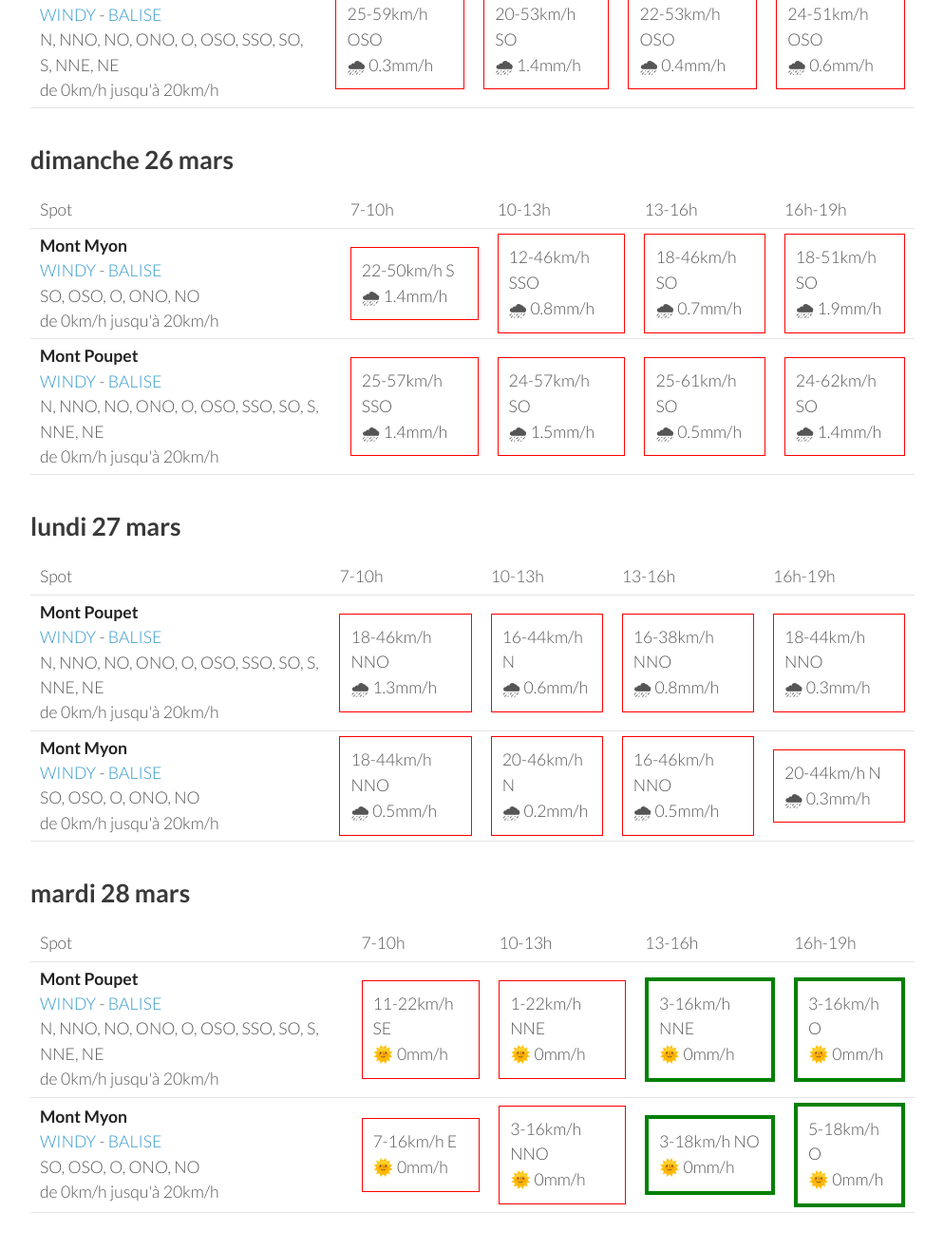
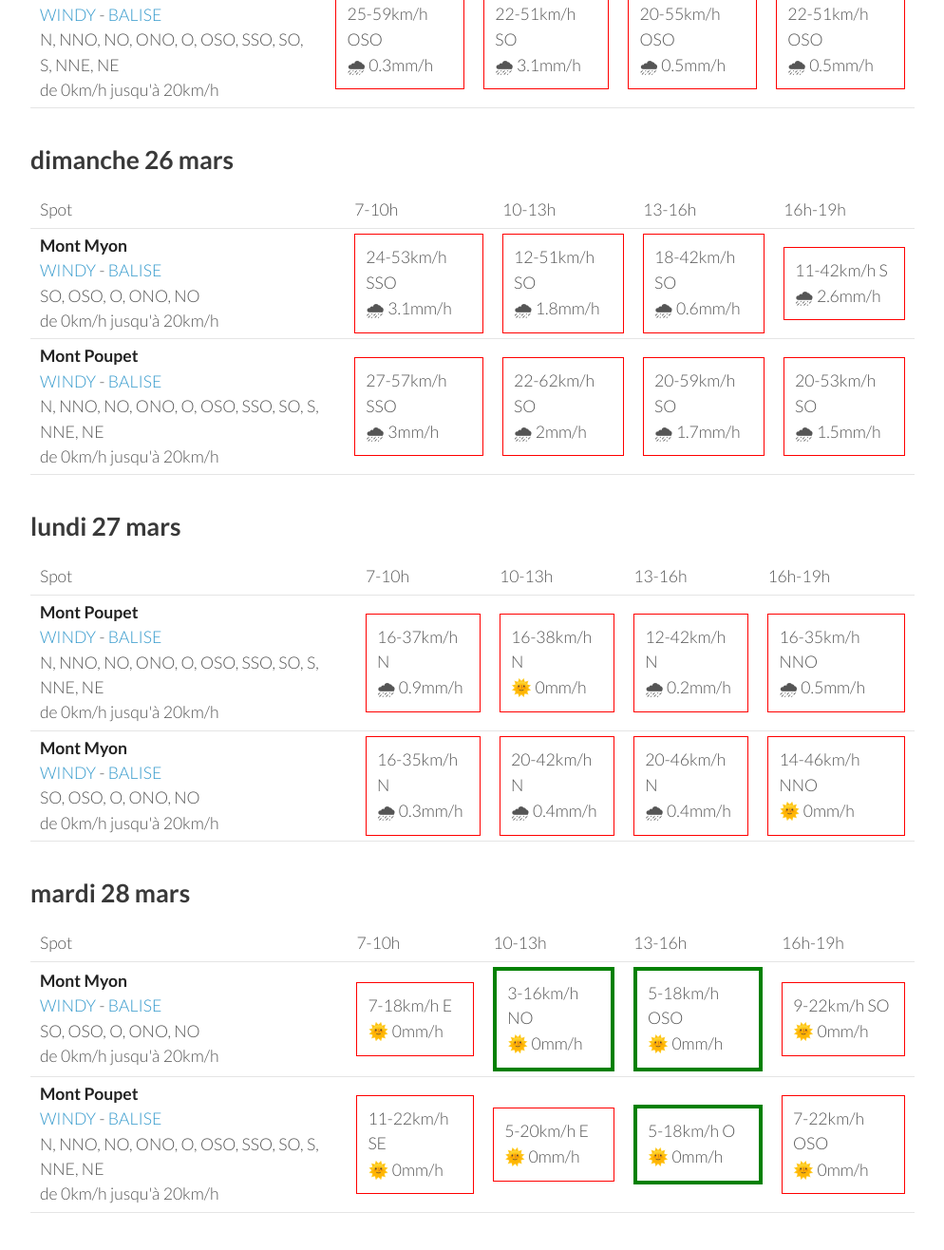
Before and after one commit to parapente-dans-le-nord/parapente-dans-le-nord.github.io, a Jekyll site: the page built from jura.markdown, in a window 1280 px wide and 1400 px high, scrolled down 1284 px. Shown: the top 1316 px of the window at 95% size, without its empty margins (26-1020 px from the left). Built offline with Jekyll 4.4.1, drawn with Linux system fonts in a browser that asks for light colours; some of the changed text lies outside the part shown.

Commit message:
update index.markdown

```diff
--- a/jura.markdown
+++ b/jura.markdown
@@ -7,7 +7,7 @@ title:  "Tous les spots"
 {: .links}
 
 # Prevision Windy, modèle Arome
-page mise à jour le jeudi 23 mars 19:20
+page mise à jour le jeudi 23 mars 22:20
 
 ## jeudi 23 mars
 
@@ -95,9 +95,9 @@ page mise à jour le jeudi 23 mars 19:20
         <td><strong>Mont Myon</strong><br><a href="https://windy.com/46.331/5.397?45.898,5.394,8,m:eWoagj8">WINDY</a> - <span class=""><a href="http://www.balisemeteo.com/balise.php?idBalise=70">BALISE</a> </span><br> <span class="vent-favorable">SO, OSO, O, ONO, NO</span><br><span class="force-vent">de 0km/h jusqu'à 20km/h</span> </td>
 
             <td><div class="not-flyable"><p>12-40km/h SO</p><p>🌞 0mm/h</p></div></td>
-            <td><div class="not-flyable"><p>12-38km/h SSO</p><p>🌧 1.3mm/h</p></div></td>
-            <td><div class="not-flyable"><p>14-37km/h OSO</p><p>🌧 0.5mm/h</p></div></td>
-            <td><div class="not-flyable"><p>12-37km/h OSO</p><p>🌧 0.4mm/h</p></div></td>
+            <td><div class="not-flyable"><p>14-38km/h SSO</p><p>🌧 1.5mm/h</p></div></td>
+            <td><div class="not-flyable"><p>12-40km/h OSO</p><p>🌧 0.3mm/h</p></div></td>
+            <td><div class="not-flyable"><p>16-35km/h OSO</p><p>🌧 0.3mm/h</p></div></td>
 
 
     </tr>
@@ -105,9 +105,9 @@ page mise à jour le jeudi 23 mars 19:20
         <td><strong>Mont Poupet</strong><br><a href="https://windy.com/46.970/5.876?46.541,5.876,8">WINDY</a> - <span class=""><a href="http://www.balisemeteo.com/balise.php?idBalise=92">BALISE</a> </span><br> <span class="vent-favorable">N, NNO, NO, ONO, O, OSO, SSO, SO, S, NNE, NE</span><br><span class="force-vent">de 0km/h jusqu'à 20km/h</span> </td>
 
             <td><div class="not-flyable"><p>25-59km/h OSO</p><p>🌧 0.3mm/h</p></div></td>
-            <td><div class="not-flyable"><p>20-53km/h SO</p><p>🌧 1.4mm/h</p></div></td>
-            <td><div class="not-flyable"><p>22-53km/h OSO</p><p>🌧 0.4mm/h</p></div></td>
-            <td><div class="not-flyable"><p>24-51km/h OSO</p><p>🌧 0.6mm/h</p></div></td>
+            <td><div class="not-flyable"><p>22-51km/h SO</p><p>🌧 3.1mm/h</p></div></td>
+            <td><div class="not-flyable"><p>20-55km/h OSO</p><p>🌧 0.5mm/h</p></div></td>
+            <td><div class="not-flyable"><p>22-51km/h OSO</p><p>🌧 0.5mm/h</p></div></td>
 
 
     </tr>
@@ -130,20 +130,20 @@ page mise à jour le jeudi 23 mars 19:20
 <tr>
         <td><strong>Mont Myon</strong><br><a href="https://windy.com/46.331/5.397?45.898,5.394,8,m:eWoagj8">WINDY</a> - <span class=""><a href="http://www.balisemeteo.com/balise.php?idBalise=70">BALISE</a> </span><br> <span class="vent-favorable">SO, OSO, O, ONO, NO</span><br><span class="force-vent">de 0km/h jusqu'à 20km/h</span> </td>
 
-            <td><div class="not-flyable"><p>22-50km/h S</p><p>🌧 1.4mm/h</p></div></td>
-            <td><div class="not-flyable"><p>12-46km/h SSO</p><p>🌧 0.8mm/h</p></div></td>
-            <td><div class="not-flyable"><p>18-46km/h SO</p><p>🌧 0.7mm/h</p></div></td>
-            <td><div class="not-flyable"><p>18-51km/h SO</p><p>🌧 1.9mm/h</p></div></td>
+            <td><div class="not-flyable"><p>24-53km/h SSO</p><p>🌧 3.1mm/h</p></div></td>
+            <td><div class="not-flyable"><p>12-51km/h SO</p><p>🌧 1.8mm/h</p></div></td>
+            <td><div class="not-flyable"><p>18-42km/h SO</p><p>🌧 0.6mm/h</p></div></td>
+            <td><div class="not-flyable"><p>11-42km/h S</p><p>🌧 2.6mm/h</p></div></td>
 
 
     </tr>
 <tr>
         <td><strong>Mont Poupet</strong><br><a href="https://windy.com/46.970/5.876?46.541,5.876,8">WINDY</a> - <span class=""><a href="http://www.balisemeteo.com/balise.php?idBalise=92">BALISE</a> </span><br> <span class="vent-favorable">N, NNO, NO, ONO, O, OSO, SSO, SO, S, NNE, NE</span><br><span class="force-vent">de 0km/h jusqu'à 20km/h</span> </td>
 
-            <td><div class="not-flyable"><p>25-57km/h SSO</p><p>🌧 1.4mm/h</p></div></td>
-            <td><div class="not-flyable"><p>24-57km/h SO</p><p>🌧 1.5mm/h</p></div></td>
-            <td><div class="not-flyable"><p>25-61km/h SO</p><p>🌧 0.5mm/h</p></div></td>
-            <td><div class="not-flyable"><p>24-62km/h SO</p><p>🌧 1.4mm/h</p></div></td>
+            <td><div class="not-flyable"><p>27-57km/h SSO</p><p>🌧 3mm/h</p></div></td>
+            <td><div class="not-flyable"><p>22-62km/h SO</p><p>🌧 2mm/h</p></div></td>
+            <td><div class="not-flyable"><p>20-59km/h SO</p><p>🌧 1.7mm/h</p></div></td>
+            <td><div class="not-flyable"><p>20-53km/h SO</p><p>🌧 1.5mm/h</p></div></td>
 
 
     </tr>
@@ -166,20 +166,20 @@ page mise à jour le jeudi 23 mars 19:20
 <tr>
         <td><strong>Mont Poupet</strong><br><a href="https://windy.com/46.970/5.876?46.541,5.876,8">WINDY</a> - <span class=""><a href="http://www.balisemeteo.com/balise.php?idBalise=92">BALISE</a> </span><br> <span class="vent-favorable">N, NNO, NO, ONO, O, OSO, SSO, SO, S, NNE, NE</span><br><span class="force-vent">de 0km/h jusqu'à 20km/h</span> </td>
 
-            <td><div class="not-flyable"><p>18-46km/h NNO</p><p>🌧 1.3mm/h</p></div></td>
-            <td><div class="not-flyable"><p>16-44km/h N</p><p>🌧 0.6mm/h</p></div></td>
-            <td><div class="not-flyable"><p>16-38km/h NNO</p><p>🌧 0.8mm/h</p></div></td>
-            <td><div class="not-flyable"><p>18-44km/h NNO</p><p>🌧 0.3mm/h</p></div></td>
+            <td><div class="not-flyable"><p>16-37km/h N</p><p>🌧 0.9mm/h</p></div></td>
+            <td><div class="not-flyable"><p>16-38km/h N</p><p>🌞 0mm/h</p></div></td>
+            <td><div class="not-flyable"><p>12-42km/h N</p><p>🌧 0.2mm/h</p></div></td>
+            <td><div class="not-flyable"><p>16-35km/h NNO</p><p>🌧 0.5mm/h</p></div></td>
 
 
     </tr>
 <tr>
         <td><strong>Mont Myon</strong><br><a href="https://windy.com/46.331/5.397?45.898,5.394,8,m:eWoagj8">WINDY</a> - <span class=""><a href="http://www.balisemeteo.com/balise.php?idBalise=70">BALISE</a> </span><br> <span class="vent-favorable">SO, OSO, O, ONO, NO</span><br><span class="force-vent">de 0km/h jusqu'à 20km/h</span> </td>
 
-            <td><div class="not-flyable"><p>18-44km/h NNO</p><p>🌧 0.5mm/h</p></div></td>
-            <td><div class="not-flyable"><p>20-46km/h N</p><p>🌧 0.2mm/h</p></div></td>
-            <td><div class="not-flyable"><p>16-46km/h NNO</p><p>🌧 0.5mm/h</p></div></td>
-            <td><div class="not-flyable"><p>20-44km/h N</p><p>🌧 0.3mm/h</p></div></td>
+            <td><div class="not-flyable"><p>16-35km/h N</p><p>🌧 0.3mm/h</p></div></td>
+            <td><div class="not-flyable"><p>20-42km/h N</p><p>🌧 0.4mm/h</p></div></td>
+            <td><div class="not-flyable"><p>20-46km/h N</p><p>🌧 0.4mm/h</p></div></td>
+            <td><div class="not-flyable"><p>14-46km/h NNO</p><p>🌞 0mm/h</p></div></td>
 
 
     </tr>
@@ -200,22 +200,22 @@ page mise à jour le jeudi 23 mars 19:20
       <td>16h-19h</td>
     </tr>
 <tr>
-        <td><strong>Mont Poupet</strong><br><a href="https://windy.com/46.970/5.876?46.541,5.876,8">WINDY</a> - <span class=""><a href="http://www.balisemeteo.com/balise.php?idBalise=92">BALISE</a> </span><br> <span class="vent-favorable">N, NNO, NO, ONO, O, OSO, SSO, SO, S, NNE, NE</span><br><span class="force-vent">de 0km/h jusqu'à 20km/h</span> </td>
+        <td><strong>Mont Myon</strong><br><a href="https://windy.com/46.331/5.397?45.898,5.394,8,m:eWoagj8">WINDY</a> - <span class=""><a href="http://www.balisemeteo.com/balise.php?idBalise=70">BALISE</a> </span><br> <span class="vent-favorable">SO, OSO, O, ONO, NO</span><br><span class="force-vent">de 0km/h jusqu'à 20km/h</span> </td>
 
-            <td><div class="not-flyable"><p>11-22km/h SE</p><p>🌞 0mm/h</p></div></td>
-            <td><div class="not-flyable"><p>1-22km/h NNE</p><p>🌞 0mm/h</p></div></td>
-            <td><div class="flyable"><p>3-16km/h NNE</p><p>🌞 0mm/h</p></div></td>
-            <td><div class="flyable"><p>3-16km/h O</p><p>🌞 0mm/h</p></div></td>
+            <td><div class="not-flyable"><p>7-18km/h E</p><p>🌞 0mm/h</p></div></td>
+            <td><div class="flyable"><p>3-16km/h NO</p><p>🌞 0mm/h</p></div></td>
+            <td><div class="flyable"><p>5-18km/h OSO</p><p>🌞 0mm/h</p></div></td>
+            <td><div class="not-flyable"><p>9-22km/h SO</p><p>🌞 0mm/h</p></div></td>
 
 
     </tr>
 <tr>
-        <td><strong>Mont Myon</strong><br><a href="https://windy.com/46.331/5.397?45.898,5.394,8,m:eWoagj8">WINDY</a> - <span class=""><a href="http://www.balisemeteo.com/balise.php?idBalise=70">BALISE</a> </span><br> <span class="vent-favorable">SO, OSO, O, ONO, NO</span><br><span class="force-vent">de 0km/h jusqu'à 20km/h</span> </td>
+        <td><strong>Mont Poupet</strong><br><a href="https://windy.com/46.970/5.876?46.541,5.876,8">WINDY</a> - <span class=""><a href="http://www.balisemeteo.com/balise.php?idBalise=92">BALISE</a> </span><br> <span class="vent-favorable">N, NNO, NO, ONO, O, OSO, SSO, SO, S, NNE, NE</span><br><span class="force-vent">de 0km/h jusqu'à 20km/h</span> </td>
 
-            <td><div class="not-flyable"><p>7-16km/h E</p><p>🌞 0mm/h</p></div></td>
-            <td><div class="not-flyable"><p>3-16km/h NNO</p><p>🌞 0mm/h</p></div></td>
-            <td><div class="flyable"><p>3-18km/h NO</p><p>🌞 0mm/h</p></div></td>
+            <td><div class="not-flyable"><p>11-22km/h SE</p><p>🌞 0mm/h</p></div></td>
+            <td><div class="not-flyable"><p>5-20km/h E</p><p>🌞 0mm/h</p></div></td>
             <td><div class="flyable"><p>5-18km/h O</p><p>🌞 0mm/h</p></div></td>
+            <td><div class="not-flyable"><p>7-22km/h OSO</p><p>🌞 0mm/h</p></div></td>
 
 
     </tr>
```
